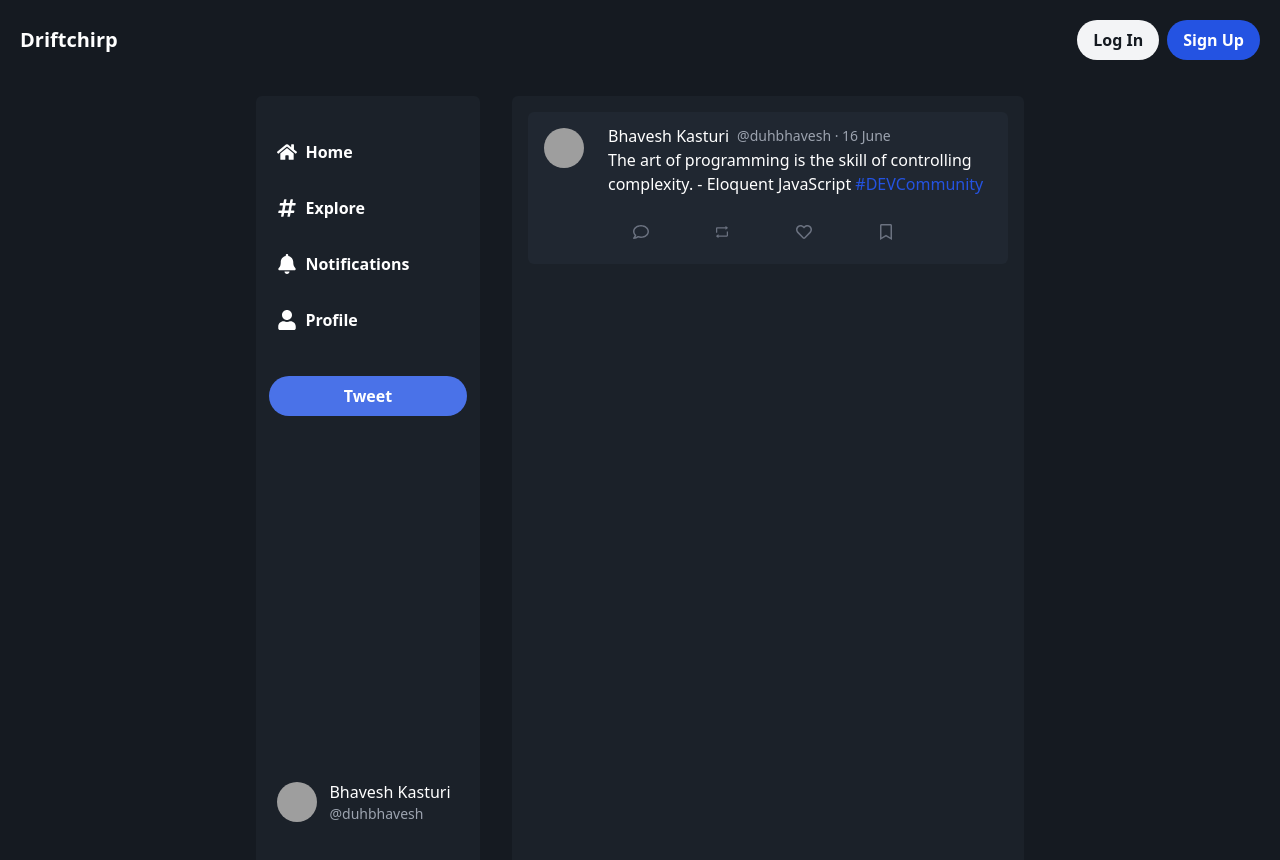
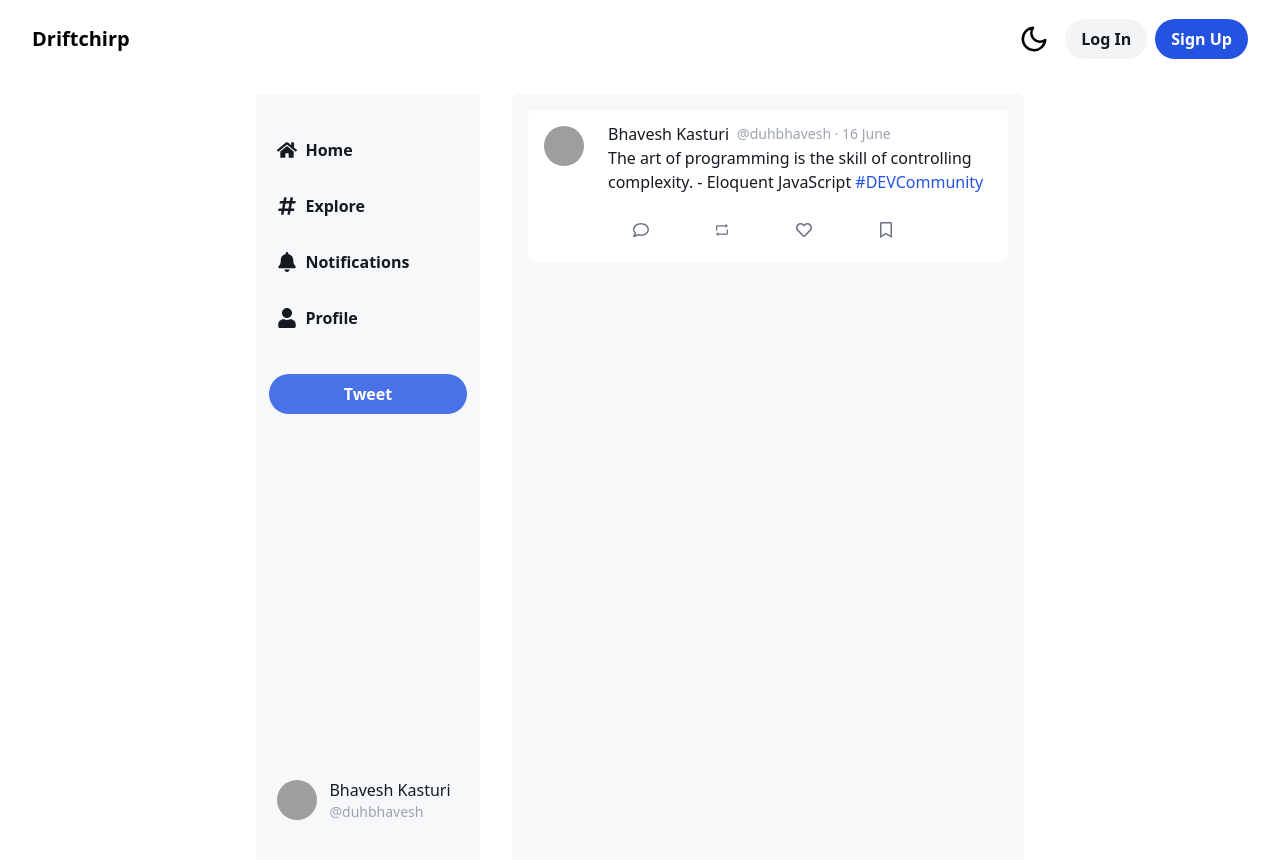
Before and after one commit to duhbhavesh/driftchirp, a React (Create React App) app in the folder client/: page /home in a window 1280 px wide. Shown: the top 860 px of the page. Built offline with nearby package versions, Linux system fonts and the light colour scheme; grey boxes are pictures that could not be loaded.

Commit message:
feat: add darkmode functionality

```diff
--- a/client/public/index.html
+++ b/client/public/index.html
@@ -8,7 +8,7 @@
       <link rel="apple-touch-icon" href="%PUBLIC_URL%/logo192.png" />
       <title>Driftchirp</title>
    </head>
-   <body>
+   <body class="dark:bg-black-dark">
       <noscript>You need to enable JavaScript to run this app.</noscript>
       <div id="root"></div>
    </body>
--- a/client/src/App.js
+++ b/client/src/App.js
@@ -1,3 +1,4 @@
+import { useEffect } from 'react';
 import Header from './components/Header/Header';
 import { Routes, Route } from 'react-router-dom';
 import Login from './pages/Auth/LogIn';
@@ -5,10 +6,23 @@ import SignUp from './pages/Auth/SignUp';
 import Home from './pages/Home/Home';
 
 export default function App() {
+   useEffect(() => {
+      if (
+         localStorage.theme === 'dark' ||
+         (!('theme' in localStorage) &&
+            window.matchMedia('(prefers-color-scheme: dark)').matches)
+      ) {
+         document.documentElement.classList.add('dark');
+      } else {
+         document.documentElement.classList.remove('dark');
+      }
+   }, []);
+
    return (
-      <div>
+      <div className=''>
          <Header />
          <Routes>
+            <Route path='/' element={<Login />} />
             <Route path='/login' element={<Login />} />
             <Route path='/signup' element={<SignUp />} />
             <Route path='/home' element={<Home />} />
--- /dev/null
+++ b/client/src/components/Buttons/DarkModeButton.js
@@ -0,0 +1,39 @@
+import { useState, useEffect } from 'react';
+import { FiMoon, FiSun } from 'react-icons/fi';
+
+const DarkModeButton = () => {
+   const [darkMode, setDarkMode] = useState(false);
+
+   const isDark = () =>
+      (localStorage && localStorage.theme === 'dark') ||
+      (!('theme' in localStorage) &&
+         window.matchMedia('(prefers-color-scheme: dark)').matches);
+
+   const getThemeString = (isDark) => (isDark ? 'dark' : 'light');
+
+   const handleButtonToggle = () => {
+      localStorage.theme = getThemeString(!darkMode);
+      if (localStorage.theme === 'dark') {
+         document.documentElement.classList.add('dark');
+      } else {
+         document.documentElement.classList.remove('dark');
+      }
+      setDarkMode(!darkMode);
+   };
+
+   useEffect(() => {
+      setDarkMode(isDark());
+   }, []);
+
+   const isDarkModeActive = document.documentElement.classList.contains('dark');
+   return (
+      <button
+         className='text-2xl sm:text-3xl text-dark-black dark:text-white focus:outline-none m-4'
+         onClick={() => handleButtonToggle()}
+         key={isDarkModeActive ? 'dark-icon' : 'light-icon'}>
+         {isDarkModeActive ? <FiSun /> : <FiMoon />}
+      </button>
+   );
+};
+
+export default DarkModeButton;
--- a/client/src/components/Header/Header.js
+++ b/client/src/components/Header/Header.js
@@ -1,17 +1,19 @@
 import { Link } from 'react-router-dom';
+import DarkModeButton from '../Buttons/DarkModeButton';
 
 export default function Header() {
    return (
       <>
-         <header className='text-white body-font'>
-            <div className='container mx-auto flex p-5 md:flex-row justify-between items-center'>
+         <header className='bg-white dark:bg-black'>
+            <div className='container mx-auto flex p-2 pl-8 pr-8 md:flex-row justify-between items-center'>
                <Link
                   to='/home'
                   className='flex title-font font-bold items-center'>
                   <img src='' alt='' />
-                  <span className='text-xl'>Driftchirp</span>
+                  <span className='text-xl dark:text-white'>Driftchirp</span>
                </Link>
                <nav className='flex flex-wrap items-center text-base justify-center'>
+                  <DarkModeButton />
                   <Link to='/login'>
                      <button className='inline-flex items-center font-bold bg-gray-100 text-black-dark border-0 py-2 px-4 focus:outline-none  hover:bg-gray-200 rounded-full text-base mr-2'>
                         Log In
--- a/client/src/components/Nav/NavData.js
+++ b/client/src/components/Nav/NavData.js
@@ -3,25 +3,25 @@ import { FaHome, FaHashtag, FaBell, FaUser } from 'react-icons/fa';
 export const NavData = [
    {
       id: 1,
-      link: 'home',
+      link: '/home',
       text: 'Home',
       icon: <FaHome />,
    },
    {
       id: 2,
-      link: 'explore',
+      link: '/explore',
       text: 'Explore',
       icon: <FaHashtag />,
    },
    {
       id: 3,
-      link: 'notifiactions',
+      link: '/notifiactions',
       text: 'Notifications',
       icon: <FaBell />,
    },
    {
       id: 4,
-      link: 'profile',
+      link: '/profile',
       text: 'Profile',
       icon: <FaUser />,
    },
--- a/client/src/components/Nav/NavDesktop.js
+++ b/client/src/components/Nav/NavDesktop.js
@@ -5,14 +5,14 @@ import { Link } from 'react-router-dom';
 export default function NavDesktop() {
    return (
       <>
-         <div className='hidden md:flex md:w-56 justify-center bg-black m-4 rounded-md mr-4'>
-            <div className='flex flex-col justify-between text-white py-4 h-auto'>
+         <div className='hidden md:flex md:w-56 justify-center bg-white-dark dark:bg-black m-4 rounded-md mr-4'>
+            <div className='flex flex-col justify-between py-4 h-auto'>
                <nav className='mt-5 px-2 h-80'>
                   {NavData.map((navlink) => {
                      return (
                         <>
                            <Link
-                              className='group flex items-center px-2 py-2 mb-4 text-base leading-6 font-semibold rounded-full hover:bg-blue-light text-white'
+                              className='group flex items-center px-2 py-2 mb-4 text-base leading-6 font-semibold rounded-full text-black-dark dark:text-white hover:bg-blue-light hover:text-white'
                               key={navlink.id}
                               to={navlink.link}>
                               <span className='text-xl'>{navlink.icon}</span>
@@ -37,7 +37,7 @@ export default function NavDesktop() {
                            />
                         </div>
                         <div className='ml-3'>
-                           <p className='text-base leading-6 font-medium text-white'>
+                           <p className='text-base leading-6 font-medium text-black-dark dark:text-white'>
                               Bhavesh Kasturi
                            </p>
                            <p className='text-sm leading-5 font-medium text-gray-400 group-hover:text-gray-300 transition ease-in-out duration-150'>
--- a/client/src/components/Timeline/Timeline.js
+++ b/client/src/components/Timeline/Timeline.js
@@ -4,7 +4,7 @@ import Tweet from '../Tweet/Tweet';
 export default function Timeline() {
    return (
       <>
-         <div className='bg-black w-full md:w-2/4 lg:w-2/5 m-4 rounded-md min-h-screen text-white'>
+         <div className='bg-white-dark dark:bg-black w-full md:w-2/4 lg:w-2/5 m-4 rounded-md min-h-screen text-white'>
             <Tweet />
          </div>
       </>
--- a/client/src/components/Tweet/Tweet.js
+++ b/client/src/components/Tweet/Tweet.js
@@ -5,7 +5,7 @@ import { AiOutlineRetweet } from 'react-icons/ai';
 export default function Tweet() {
    return (
       <>
-         <article className='flex bg-black-light m-4 rounded-md'>
+         <article className='flex bg-white dark:bg-black-light text-black-dark dark:text-white m-4 rounded-md'>
             <div class='flex flex-shrink-0 p-4 pb-0'>
                <a href='/' class='flex-shrink-0 block'>
                   <div class='flex items-center'>
@@ -22,7 +22,7 @@ export default function Tweet() {
             <div className='flex flex-col'>
                <div class='ml-2 mt-3'>
                   <div className='flex items-center'>
-                     <span class='text-base leading-6 font-medium text-white'>
+                     <span class='text-base leading-6 font-medium'>
                         Bhavesh Kasturi
                      </span>
                      <span class='ml-2 text-sm font-medium text-gray-400'>
@@ -30,7 +30,7 @@ export default function Tweet() {
                      </span>
                   </div>
 
-                  <p class='text-base width-auto font-medium text-white flex-shrink'>
+                  <p class='text-base width-auto font-medium flex-shrink'>
                      The art of programming is the skill of controlling
                      complexity. - Eloquent JavaScript
                      <span className='text-blue'> #DEVCommunity</span>
--- a/client/src/index.css
+++ b/client/src/index.css
@@ -1,7 +1,3 @@
 @tailwind base;
 @tailwind components;
 @tailwind utilities;
-
-body {
-   background-color: #151a21;
-}
--- a/client/tailwind.config.js
+++ b/client/tailwind.config.js
@@ -1,6 +1,6 @@
 module.exports = {
    purge: ['./src/**/*.{js,jsx,ts,tsx}', './public/index.html'],
-   darkMode: false, // or 'media' or 'class'
+   darkMode: 'class', // or 'media' or 'class'
    theme: {
       extend: {
          colors: {
@@ -18,6 +18,10 @@ module.exports = {
                light: '#202731',
                lightest: '#303B4A',
             },
+            white: {
+               DEFAULT: '#ffffff',
+               dark: '#F6F8FA',
+            },
          },
       },
    },
```
